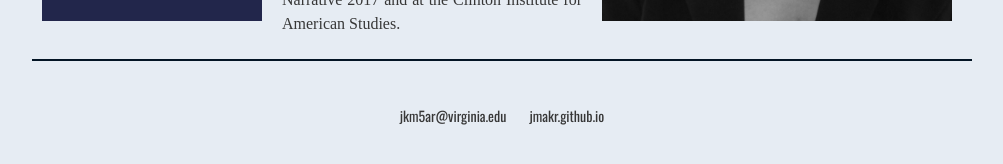
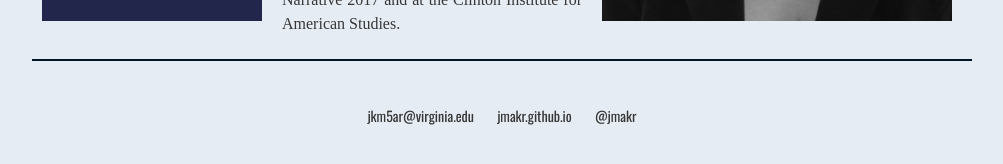
Before and after one commit to jmakr/jmakr.github.io, a Jekyll site: the page built from index.html, in a window 1280 px wide. Shown: the part 655-819 px from the top of the page, without its empty margins (138-1141 px from the left). Built offline with Jekyll 4.4.1, drawn with Linux system fonts in a browser that asks for light colours; some web fonts are replaced.

Commit message:
Update default.html

```diff
--- a/_layouts/default.html
+++ b/_layouts/default.html
@@ -89,6 +89,7 @@
 				<ul>
 	        		<li><a href="mailto:jkm5ar@virginia.edu">jkm5ar@virginia.edu</a></li>
 	        		<li><a href="https://jmakr.github.io">jmakr.github.io</a></li>
+				<li><a href="https://twitter.com/jmakr">@jmakr</a></li>
 				</ul>
 
 
```
